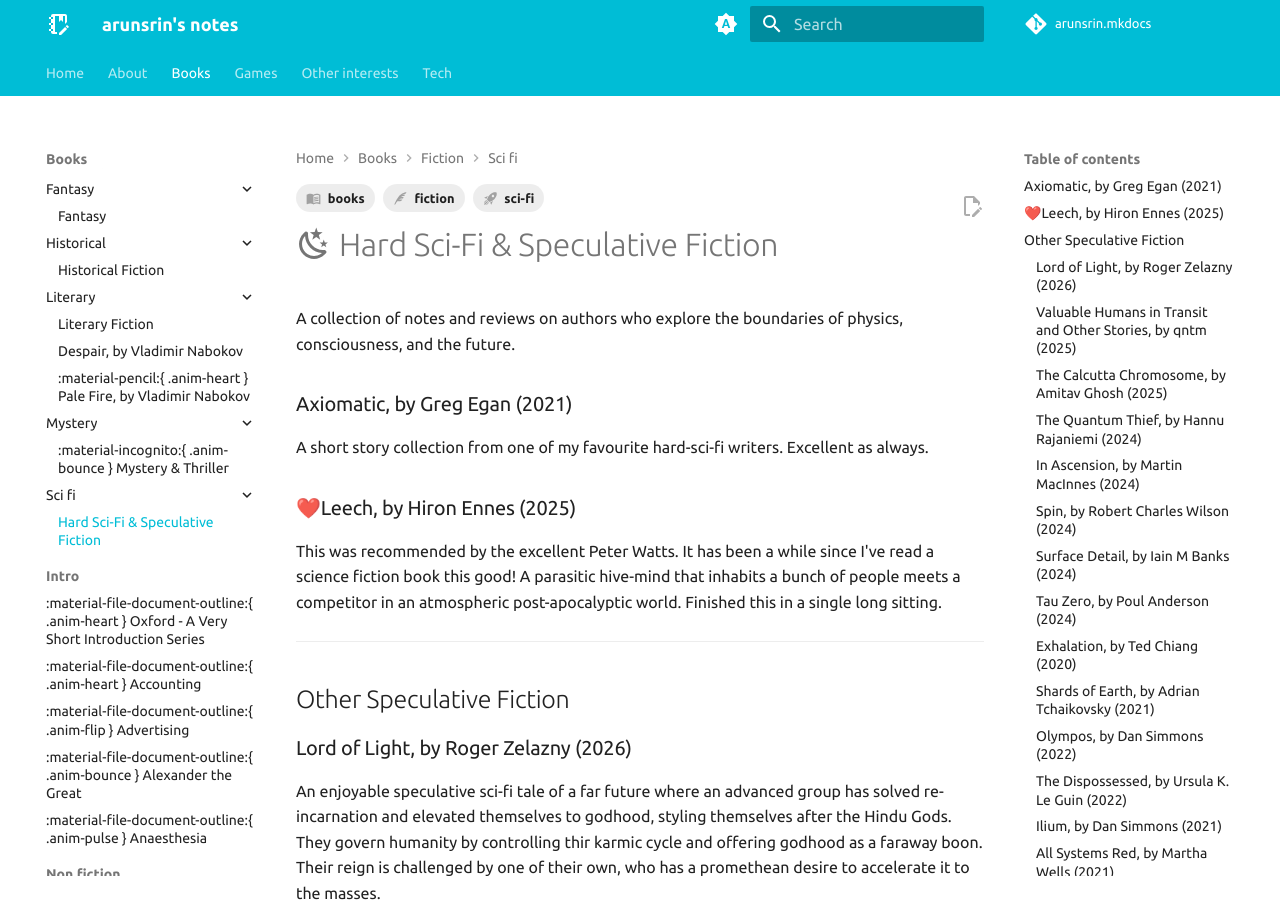
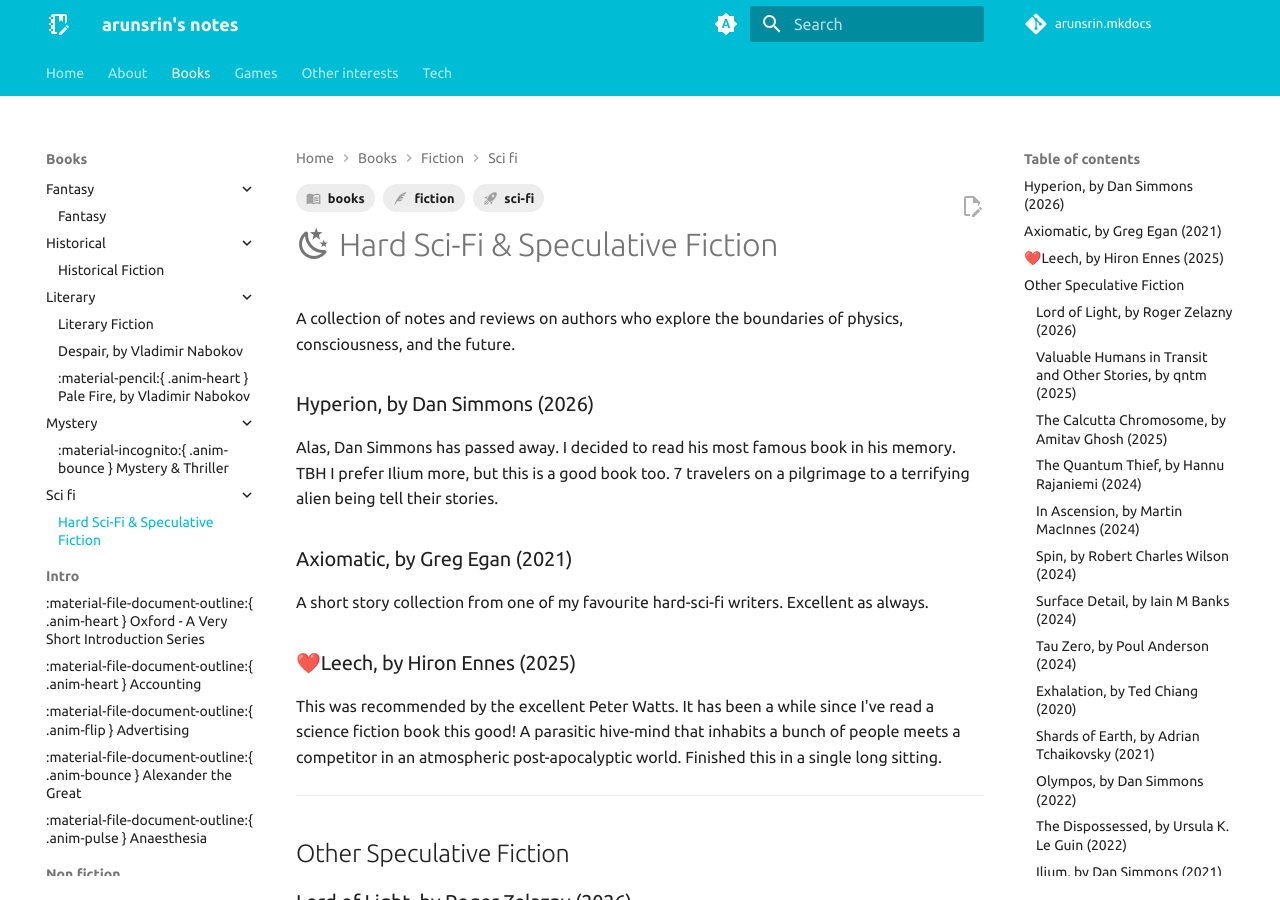
Before and after one commit to arunsrin/arunsrin.mkdocs, an MkDocs documentation site: the page built from home/books/fiction/sci-fi/index.md, in a window 1280 px wide and 900 px high. Built offline with MkDocs 1.6.1 and Material for MkDocs 9.7.7, drawn with Linux system fonts in a browser that asks for light colours; comment, search, counter and statistics services are not loaded.

Commit message:
Add review for 'Hyperion' by Dan Simmons
Added a new entry for 'Hyperion' by Dan Simmons, including a brief note on the author's passing and a summary of the book.

```diff
--- a/home/books/fiction/sci-fi/index.md
+++ b/home/books/fiction/sci-fi/index.md
@@ -8,6 +8,11 @@ tags:
 # :material-weather-night:{ .anim-fade } Hard Sci-Fi & Speculative Fiction
 
 A collection of notes and reviews on authors who explore the boundaries of physics, consciousness, and the future.
+
+### Hyperion, by Dan Simmons (2026)
+
+Alas, Dan Simmons has passed away. I decided to read his most famous book in his memory. TBH I prefer Ilium more, but this is a good book too. 7 travelers on a
+pilgrimage to a terrifying alien being tell their stories.
 
 ### Axiomatic, by Greg Egan (2021)
 A short story collection from one of my favourite hard-sci-fi writers. Excellent as always.
```
